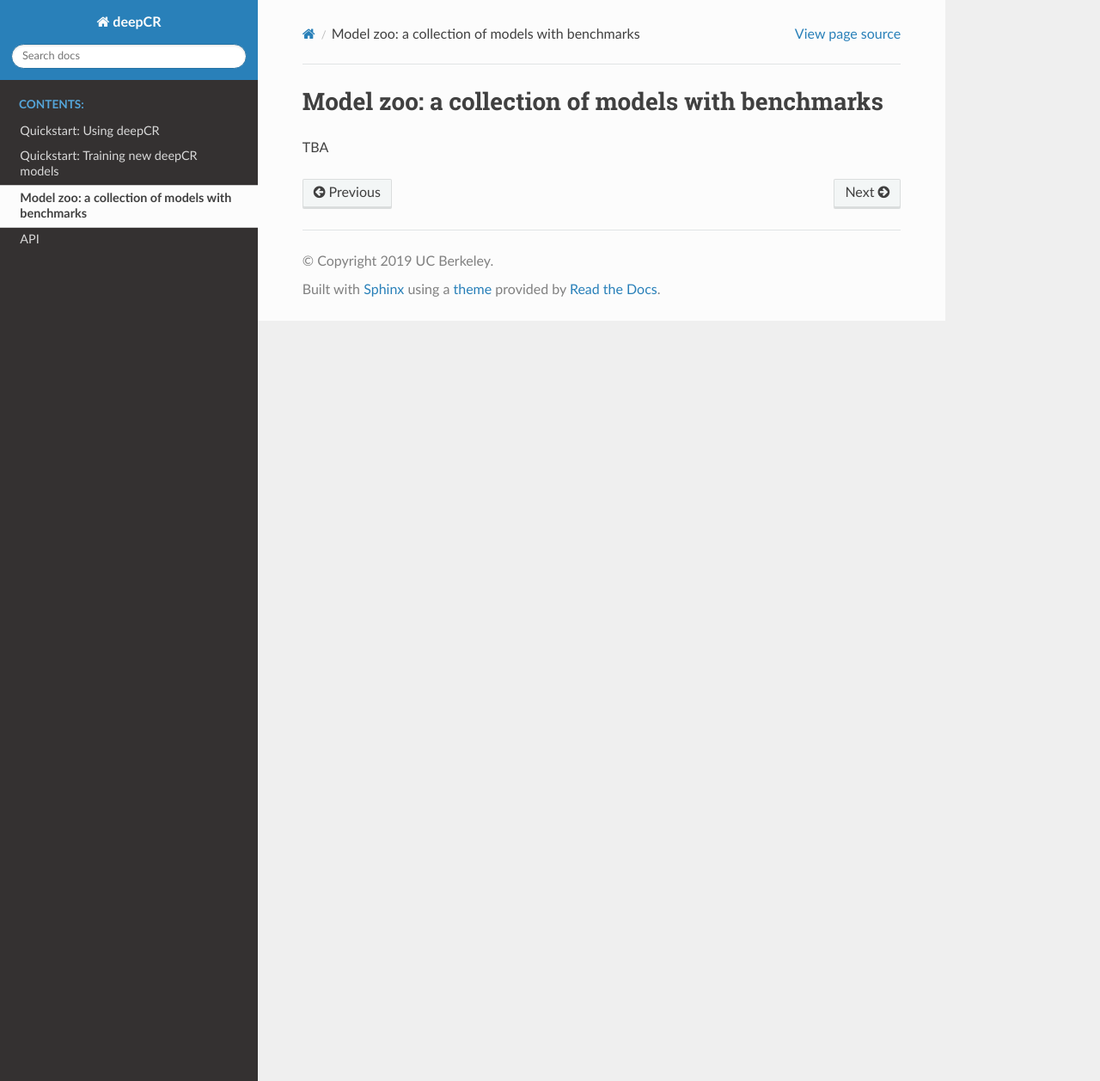
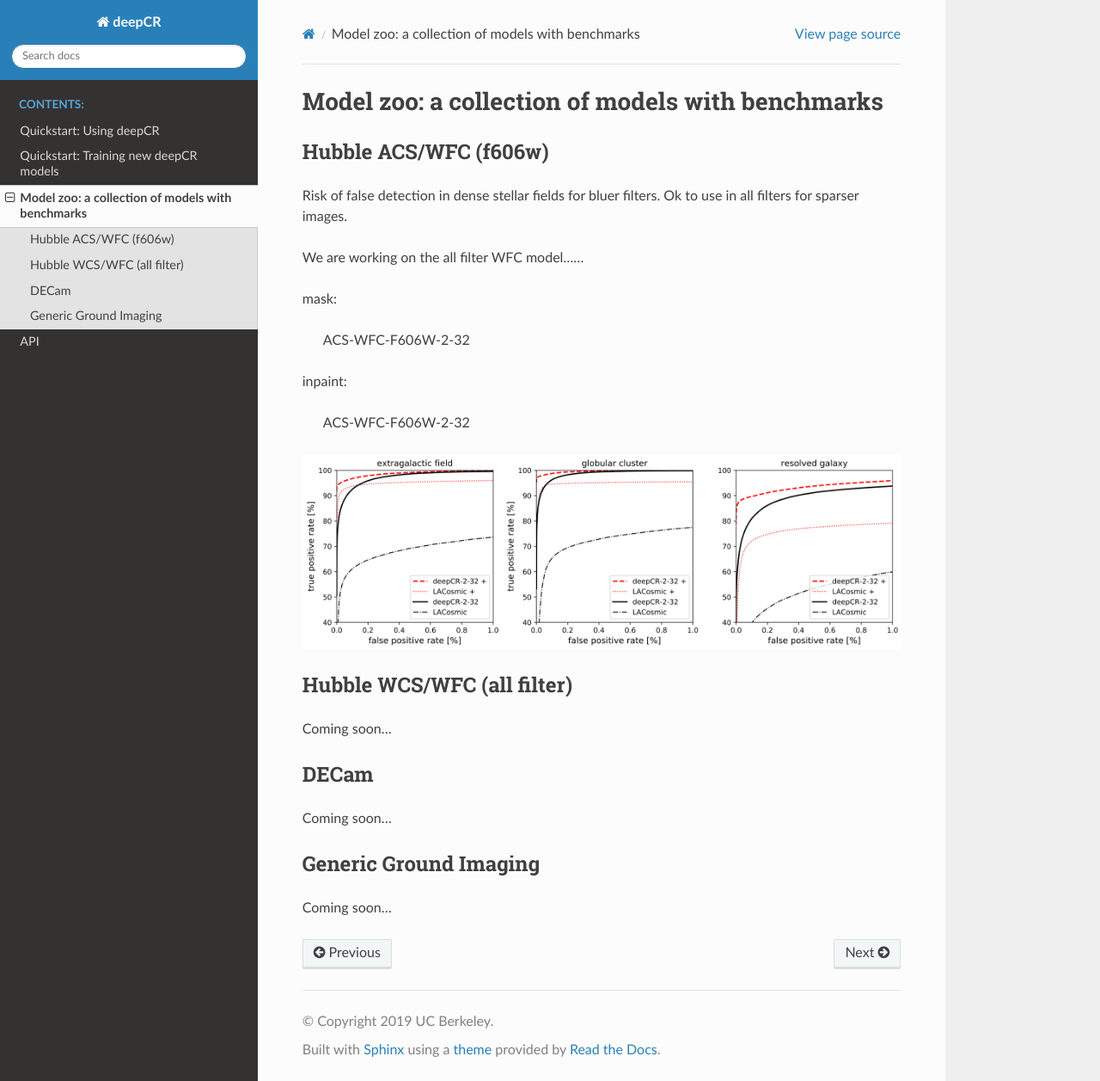
Before and after one commit to profjsb/deepCR, a Sphinx documentation site: the page built from docs/model_zoo.rst, in a window 1280 px wide and 1257 px high. Shown: the whole window at 86% size. Built offline with Sphinx 7.4.7 and the Read the Docs theme 2.0.0, drawn with Linux system fonts in a browser that asks for light colours.

```diff
--- a/docs/model_zoo.rst
+++ b/docs/model_zoo.rst
@@ -1,4 +1,32 @@
 Model zoo: a collection of models with benchmarks
 ======================================================================
 
-TBA
+Hubble ACS/WFC (f606w)
+^^^^^^^^^^^^^^^^^^^^^^
+
+Risk of false detection in dense stellar fields for bluer filters. Ok to use in all filters for sparser images.
+
+We are working on the all filter WFC model......
+
+mask:
+
+    ACS-WFC-F606W-2-32
+
+inpaint:
+
+    ACS-WFC-F606W-2-32
+
+.. image:: https://raw.githubusercontent.com/profjsb/deepCR/master/imgs/acs_wfc_f606w_roc.png
+
+Hubble WCS/WFC (all filter)
+^^^^^^^^^^^^^^^^^^^^^^^^^^^
+Coming soon...
+
+DECam
+^^^^^
+Coming soon...
+
+
+Generic Ground Imaging
+^^^^^
+Coming soon...
--- a/docs/tutorial_train.rst
+++ b/docs/tutorial_train.rst
@@ -42,7 +42,7 @@
 
 .. code-block:: python
 
-    trainer.train_continue(20)
+    trainer.train_phase1(20)
 
 Do not use trainer.train(). Specify number of additional epochs.
 
```
Also changed, not shown: imgs/acs_wfc_f606w_roc.png (added), 3 other files.
